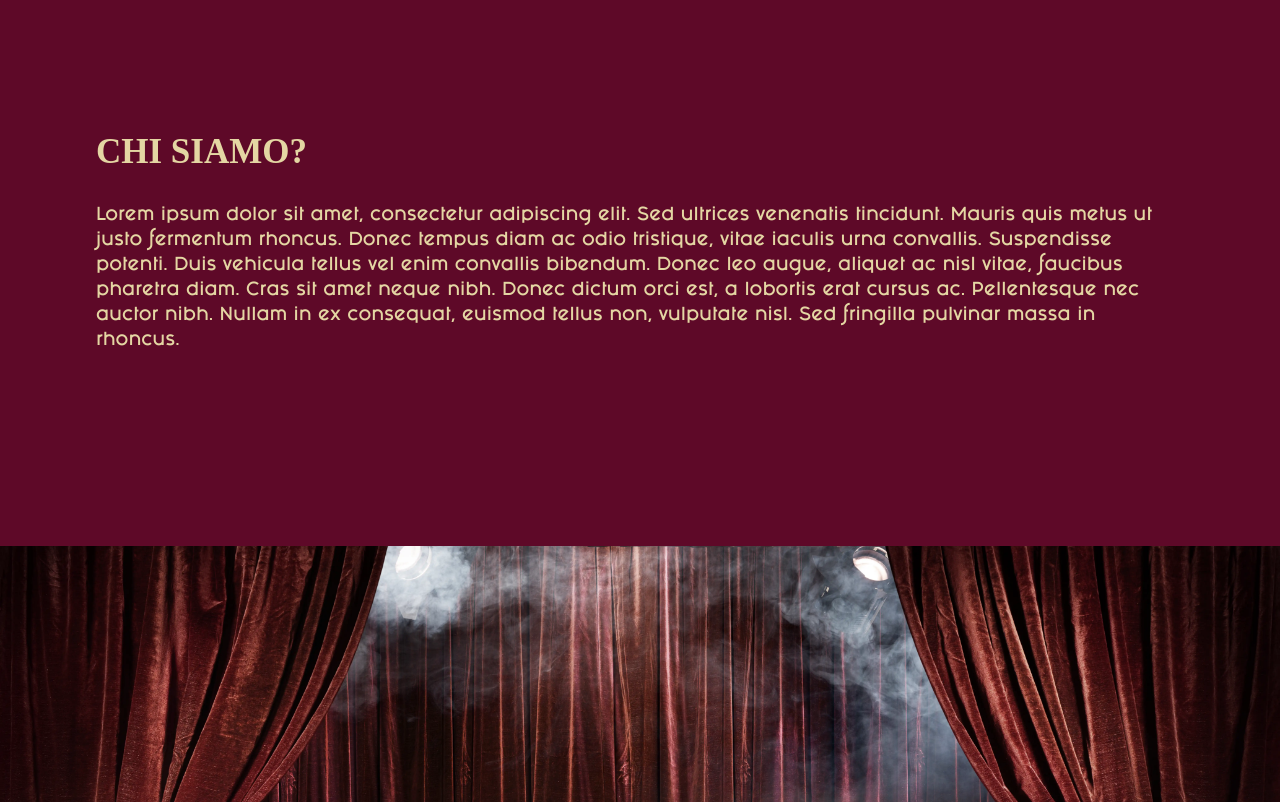
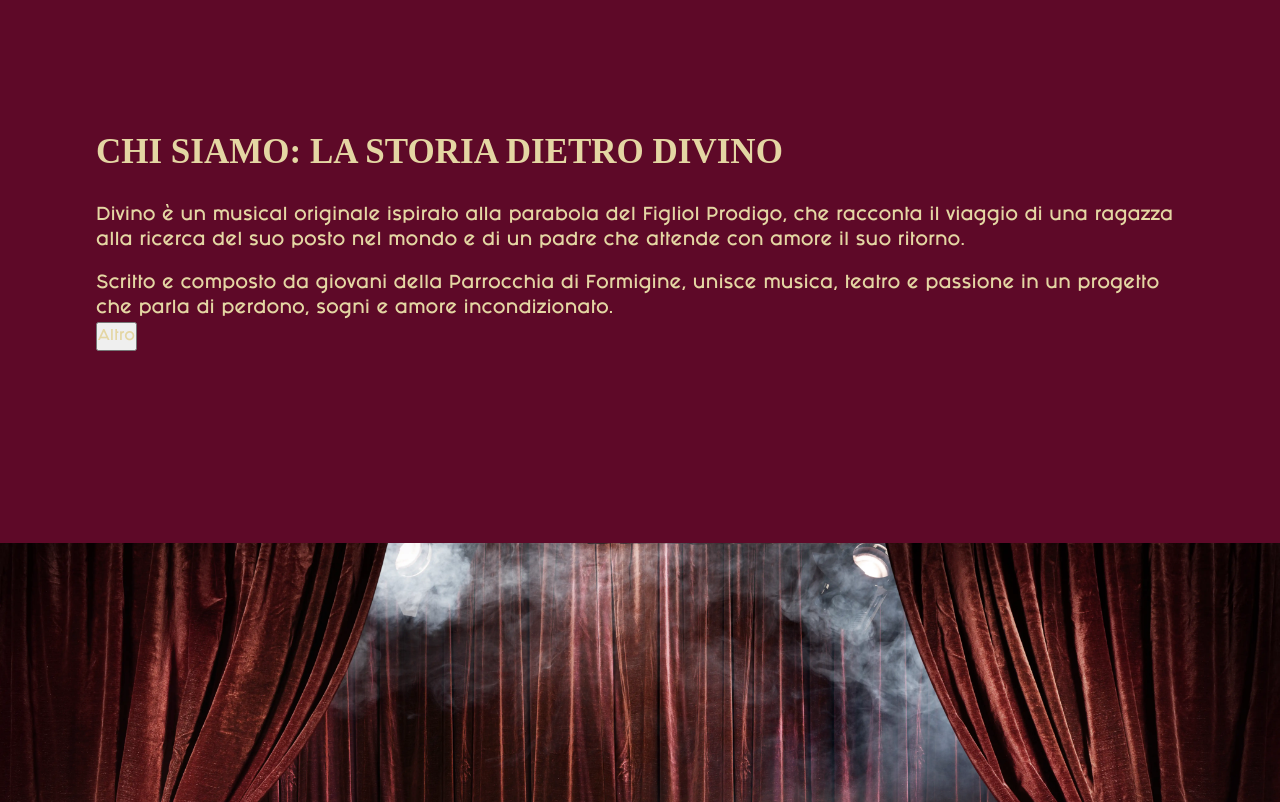
Before and after one commit to davideleo5/davideleo5.github.io, a React (Create React App) app: page / in a window 1280 px wide. Shown: the part 860-1662 px from the top of the page. Built offline with nearby package versions, Linux system fonts and the light colour scheme; the HTML template or start-up script is replaced by a standard one; a web font is replaced by a local one.

Commit message:
Changed coopy

```diff
--- a/src/components/navbar/Navbar.jsx
+++ b/src/components/navbar/Navbar.jsx
@@ -7,7 +7,6 @@ const Menu = () => (
   <>
     <p><a href="#what">Chi siamo</a></p>
     <p><a href="#shows">Spettacoli</a></p>
-    <p><a href="#contatti">Contatti</a></p>
   </>
 )
 
--- a/src/containers/what/What.jsx
+++ b/src/containers/what/What.jsx
@@ -11,8 +11,11 @@ const What = () => {
     return (
     <div id='what' className='chi-siamo-container'>
       <div className={`chi-siamo-content section__padding`}>
-        <h2 ref={ref} className='chi-siamo-title'>Chi siamo?</h2>
-        <p>Lorem ipsum dolor sit amet, consectetur adipiscing elit. Sed ultrices venenatis tincidunt. Mauris quis metus ut justo fermentum rhoncus. Donec tempus diam ac odio tristique, vitae iaculis urna convallis. Suspendisse potenti. Duis vehicula tellus vel enim convallis bibendum. Donec leo augue, aliquet ac nisl vitae, faucibus pharetra diam. Cras sit amet neque nibh. Donec dictum orci est, a lobortis erat cursus ac. Pellentesque nec auctor nibh. Nullam in ex consequat, euismod tellus non, vulputate nisl. Sed fringilla pulvinar massa in rhoncus.</p>
+        <h2 ref={ref} className='chi-siamo-title'>Chi siamo: la storia dietro Divino</h2>
+        <p>Divino è un musical originale ispirato alla parabola del Figliol Prodigo, che racconta il viaggio di una ragazza alla ricerca del suo posto nel mondo e di un padre che attende con amore il suo ritorno.</p>
+        <br />
+        <p>Scritto e composto da giovani della Parrocchia di Formigine, unisce musica, teatro e passione in un progetto che parla di perdono, sogni e amore incondizionato.</p>
+        <button><a href="/chi-siamo">Altro</a></button>
       </div>
     </div>
   )
--- a/src/index.css
+++ b/src/index.css
@@ -1,9 +1,12 @@
 :root {
   --font-family: "adobe-caslon-pro", serif;
   --font-style: normal;
-  --color-bg: #5E0928;
-  --color-text: #E4D6A3;
-  --color-subtext: #E4D6A3;
+  --color-vinaccia: #5E0928;
+  --color-rosino: #B7556C;
+  --color-panna: #E4D6A3;
+  --color-bg: var(--color-vinaccia);
+  --color-text: var(--color-panna);
+  --color-subtext: var(--color-panna);
 }
 
 @font-face {
```
